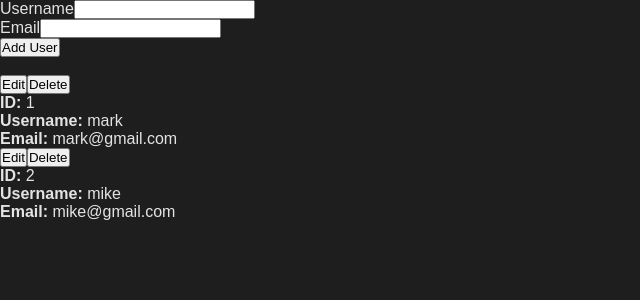
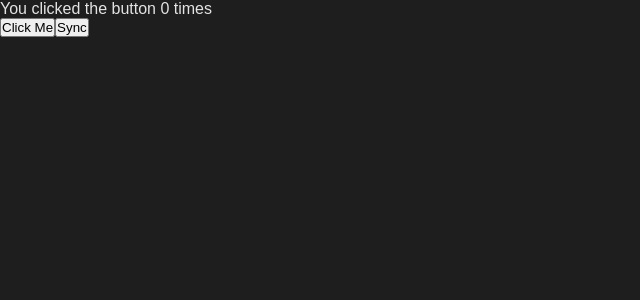
Before and after one commit to jackey890819/react-tutorial, a React (Vite) app: page / in a window 1280 px wide. Shown: the top 300 px of the page, without its empty margins (0-640 px from the left). Built offline with nearby package versions, Linux system fonts and the light colour scheme.

Commit message:
feat: useEffect() basic usage

```diff
--- a/src/App.jsx
+++ b/src/App.jsx
@@ -1,74 +1,36 @@
-import { useState } from "react";
-import { UserDetails } from "./components/UserDetails";
+import { useState, useEffect } from "react";
 
 export default function App() {
-  const [addUserForm, setAddUserForm] = useState({
-    username: "",
-    email: "",
+  const [counter, setCounter] = useState(0);
+  const [sync, setSync] = useState({
+    value: 0,
   });
-  const [counter, setCounter] = useState(2);
-  const [users, setUsers] = useState([
-    {
-      id: 1,
-      username: "mark",
-      email: "mark@gmail.com",
-    },
-    {
-      id: 2,
-      username: "mike",
-      email: "mike@gmail.com",
-    },
-  ]);
+
+  useEffect(() => {
+    console.log("Rendering...");
+    document.title = "React Tutorial " + counter;
+    return () => {
+      console.log("cleaning...");
+    };
+  }, [sync, counter]);
+
+  function doSync() {
+    console.log(sync);
+    setSync((current) => ({ ...current, value: current.value + 1 }));
+    console.log(sync);
+  }
 
   return (
     <div>
-      <div>
-        <form onSubmit={(e) => {
-          e.preventDefault();
-          // console.log(`${addUserForm.username} ${addUserForm.email}`);
-          const nuwUser = {
-            id: counter + 1,
-            username: addUserForm.username,
-            email: addUserForm.email,
-          };
-          setUsers((prev) => [...prev, nuwUser]);
-          setCounter(counter + 1);
-        }}>
-          <div>
-            <label htmlFor="username">Username</label>
-            <input
-              type="text"
-              name="username"
-              value={addUserForm.username}
-              onChange={(e) => {
-                setAddUserForm((prev) => ({
-                  ...prev,
-                  username: e.target.value,
-                }));
-              }}
-            />
-          </div>
-          <div>
-            <label htmlFor="email">Email</label>
-            <input
-              type="text"
-              name="email"
-              value={addUserForm.email}
-              onChange={(e) => {
-                setAddUserForm((prev) => ({
-                  ...prev,
-                  email: e.target.value,
-                }));
-              }}
-            />
-          </div>
-          <button>Add User</button>
-        </form>
-      </div>
-      <br />
-      {users.map((user) => (
-        <UserDetails key={user.id} user={user} setUsers={setUsers} />
-      ))}
+      <div>You clicked the button {counter} times</div>
+      <button
+        onClick={() => {
+          setCounter((prev) => prev + 1);
+        }}
+      >
+        Click Me
+      </button>
+      <button onClick={() => doSync()}>Sync</button>
     </div>
   );
 }
```
